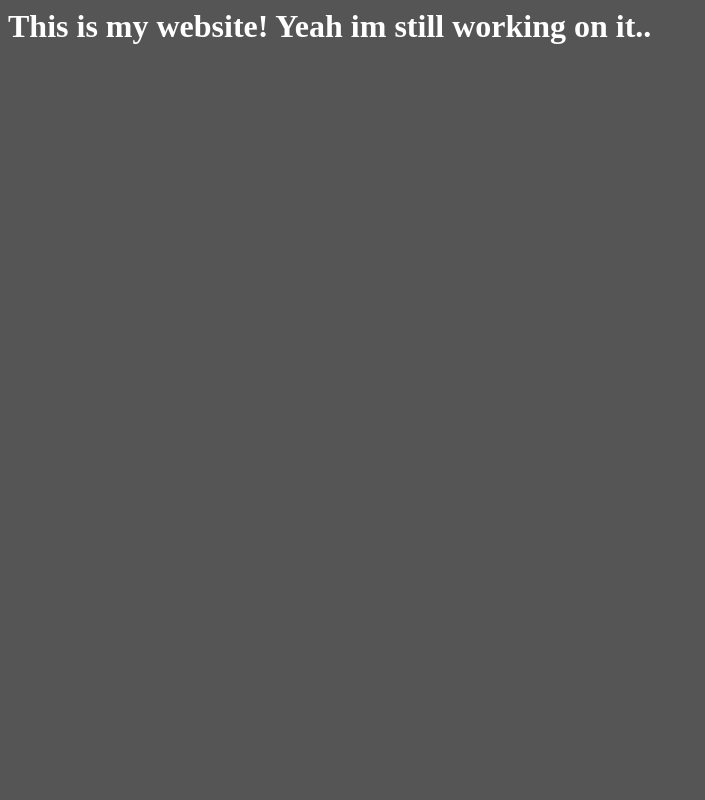
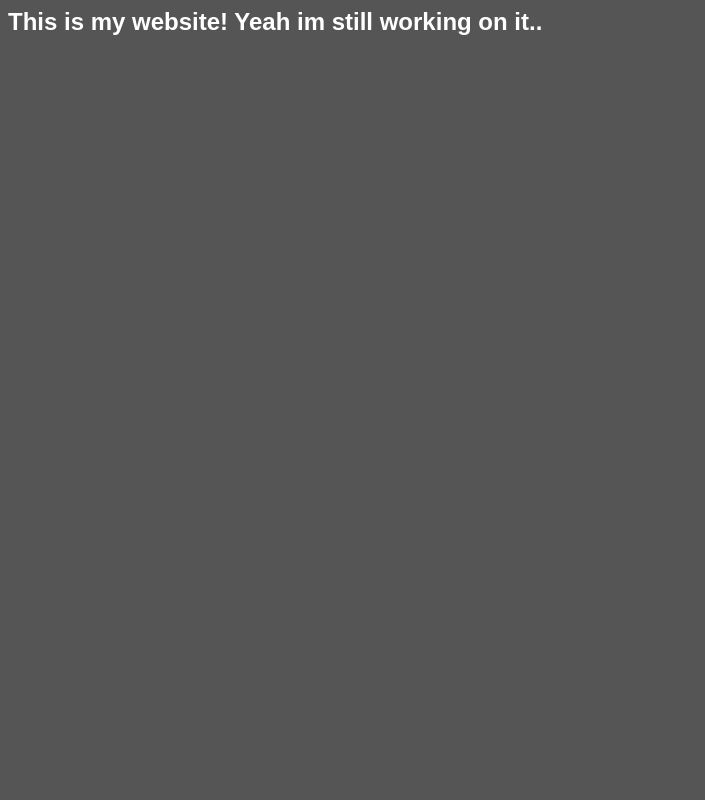
Before and after one commit to Patcybermind/flaskwebsite, a Flask app: page / in a window 1280 px wide. Shown: the whole page, without its empty margins (0-705 px from the left). Run offline with Flask 3, Linux system fonts and the light colour scheme.

Commit message:
allworks

```diff
--- /dev/null
+++ b/static/css/index.css
@@ -0,0 +1,24 @@
+:root {
+    --main-bg-color: #555555;
+    --main-text-color: white;
+  }
+  body {
+    background-color: var(--main-bg-color);
+  }
+
+  .main-text {
+    color: var(--main-text-color);
+    font-size: 2vw; /* Adjust this value as needed */
+    font-family: Arial, sans-serif;
+  }
+  @media (max-width: 600px) {
+    .main-text {
+      font-size: 16px; /* Minimum font size */
+    }
+  }
+
+  @media (min-width: 1200px) {
+    .main-text {
+      font-size: 24px; /* Maximum font size */
+    }
+  }
--- a/templates/index.html
+++ b/templates/index.html
@@ -1,21 +1,8 @@
 <html>
 <head>
-<title>
-        Patcybermind's website!
-</title>
+<link rel="stylesheet" href="{{ url_for('static', filename='css/index.css') }}">
+<title>Patcybermind's website!</title>
 <style>
-:root {
-    --main-bg-color: #555555;
-    --main-text-color: rgb(255, 255, 255);
-}
-
-body {
-    background-color: var(--main-bg-color);
-}
-
-.main-text {
-    color: var(--main-text-color);
-}
 </style>
 </head>
 <body>
```
Also changed, not shown: templates/index.css (deleted).
